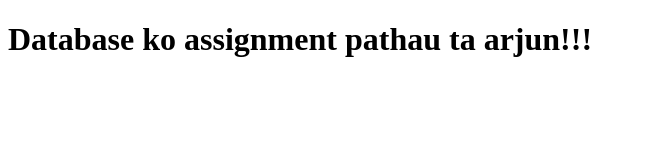
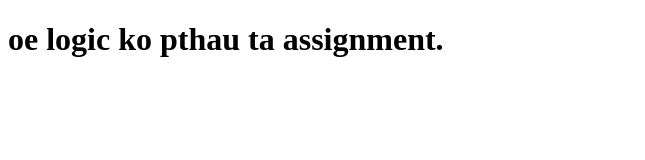
Before and after one commit to przwal/przwal.github.io, a plain HTML site: page index.html in a window 1280 px wide. Shown: the whole page, without its empty margins (0-645 px from the left). Drawn offline with Linux system fonts and the light colour scheme.

Commit message:
edited content

```diff
--- a/index.html
+++ b/index.html
@@ -4,6 +4,6 @@
         <title>My Site!</title>
     </head>
     <body>
-        <h1>Database ko assignment pathau ta arjun!!!</h1>
+        <h1>oe logic ko pthau ta assignment.</h1>
     </body>
 </html>
```
